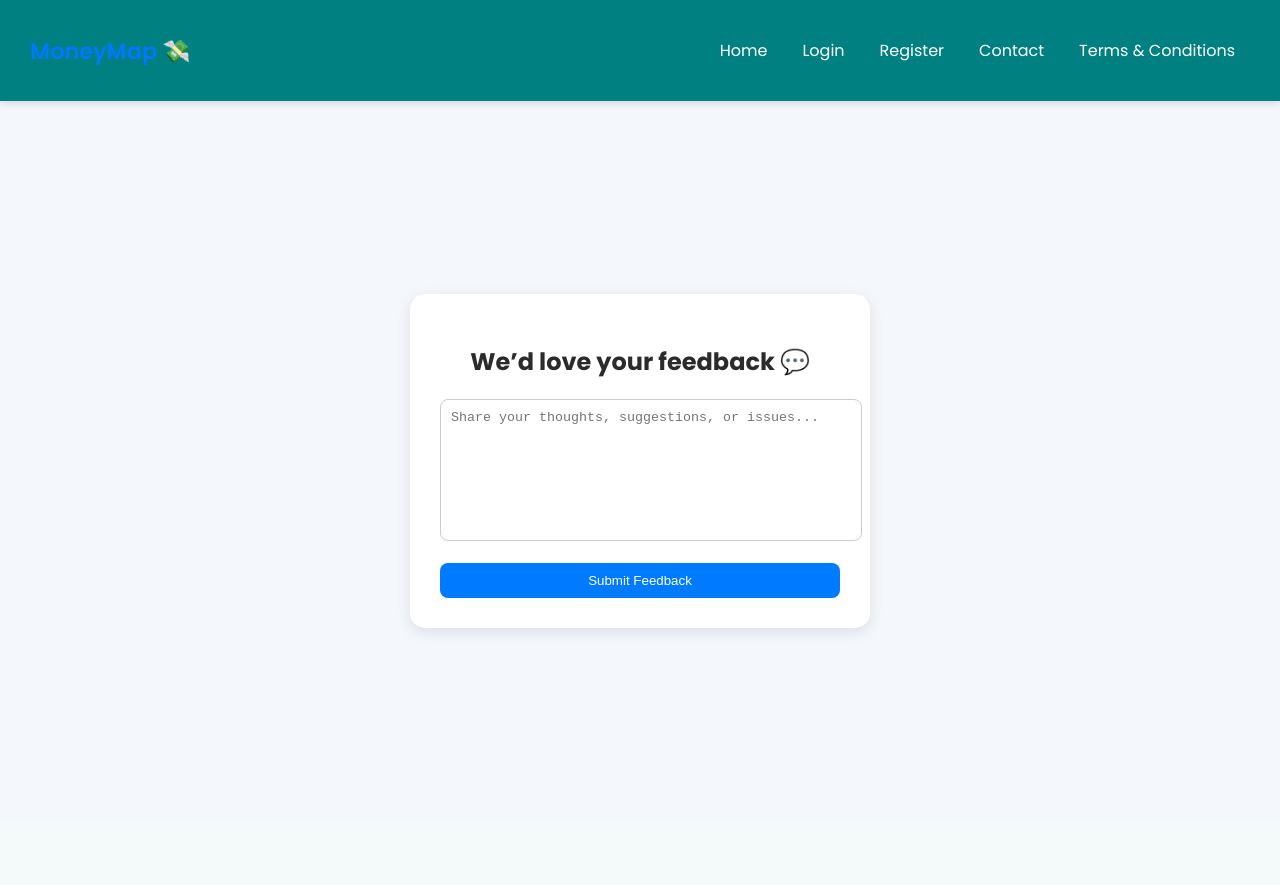
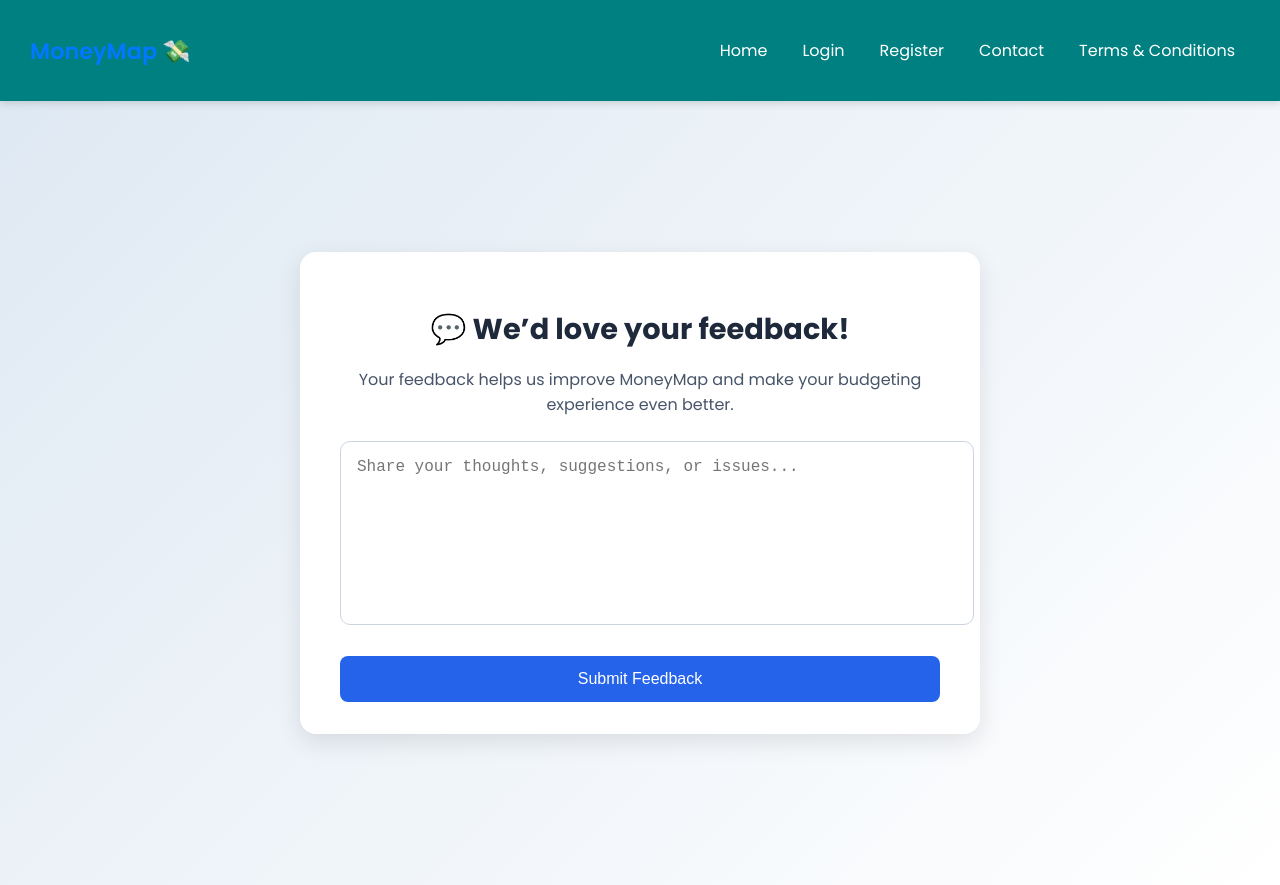
Before and after one commit to Harshil0801/Studio5-MoneyMap, a React (Create React App) app: page /feedback in a window 1280 px wide. Before the commit the page ends 821 px from the top, so only its background shows below. Built offline with nearby package versions, Linux system fonts and the light colour scheme; no server answers.

Commit message:
Completed database integration for feedback.js

```diff
--- a/src/pages/Feedback.js
+++ b/src/pages/Feedback.js
@@ -6,6 +6,7 @@ import "../styles/Feedback.css";
 function Feedback() {
   const [message, setMessage] = useState("");
   const [loading, setLoading] = useState(false);
+  const [success, setSuccess] = useState(false);
 
   const handleSubmit = async (e) => {
     e.preventDefault();
@@ -22,11 +23,12 @@ function Feedback() {
         status: "pending",
       });
 
-      alert("Thank you for your feedback!");
+      setSuccess(true);
       setMessage("");
+      setTimeout(() => setSuccess(false), 3000); // Hide message after 3s
     } catch (error) {
       console.error("Error submitting feedback:", error);
-      alert("Failed to submit feedback. Please try again.");
+      alert("⚠️ Failed to submit feedback. Please try again.");
     } finally {
       setLoading(false);
     }
@@ -34,19 +36,33 @@ function Feedback() {
 
   return (
     <div className="feedback-page">
-      <div className="feedback-container">
-        <h2>We’d love your feedback 💬</h2>
+      <div className="feedback-card">
+        <h2 className="feedback-title">💬 We’d love your feedback!</h2>
+        <p className="feedback-subtitle">
+          Your feedback helps us improve MoneyMap and make your budgeting experience even better.
+        </p>
+
         <form onSubmit={handleSubmit}>
           <textarea
+            className="feedback-textarea"
             placeholder="Share your thoughts, suggestions, or issues..."
             value={message}
             onChange={(e) => setMessage(e.target.value)}
             required
           ></textarea>
-          <button type="submit" disabled={loading}>
+
+          <button
+            type="submit"
+            className="feedback-btn"
+            disabled={loading}
+          >
             {loading ? "Submitting..." : "Submit Feedback"}
           </button>
         </form>
+
+        {success && (
+          <p className="feedback-success">✅ Thank you! Your feedback has been submitted.</p>
+        )}
       </div>
     </div>
   );
--- a/src/styles/Feedback.css
+++ b/src/styles/Feedback.css
@@ -2,44 +2,100 @@
   display: flex;
   justify-content: center;
   align-items: center;
-  height: 90vh;
-  background-color: #f4f7fc;
+  min-height: 90vh;
+  background: linear-gradient(135deg, #dfe9f3 0%, #ffffff 100%);
+  padding: 2rem;
 }
 
-.feedback-container {
-  width: 400px;
-  padding: 30px;
+.feedback-card {
   background: white;
-  border-radius: 15px;
-  box-shadow: 0 4px 15px rgba(0,0,0,0.1);
+  width: 100%;
+  max-width: 600px;
+  border-radius: 1rem;
+  box-shadow: 0 8px 25px rgba(0, 0, 0, 0.1);
+  padding: 2rem 2.5rem;
   text-align: center;
+  transition: transform 0.3s ease;
 }
 
-.feedback-container h2 {
-  margin-bottom: 20px;
-  color: #2b2b2b;
+.feedback-card:hover {
+  transform: translateY(-5px);
 }
 
-textarea {
-  width: 100%;
-  height: 120px;
-  padding: 10px;
-  border-radius: 8px;
-  border: 1px solid #ccc;
-  resize: none;
-  margin-bottom: 15px;
+.feedback-title {
+  font-size: 1.8rem;
+  font-weight: 700;
+  color: #1e293b;
+  margin-bottom: 0.5rem;
 }
 
-button {
-  background-color: #007bff;
+.feedback-subtitle {
+  font-size: 1rem;
+  color: #475569;
+  margin-bottom: 1.5rem;
+}
+
+.feedback-textarea {
+  width: 100%;
+  height: 150px;
+  padding: 1rem;
+  font-size: 1rem;
+  border: 1.5px solid #cbd5e1;
+  border-radius: 10px;
+  resize: none;
+  transition: border 0.2s ease;
+}
+
+.feedback-textarea:focus {
+  border-color: #2563eb;
+  outline: none;
+  box-shadow: 0 0 0 3px rgba(37, 99, 235, 0.15);
+}
+
+.feedback-btn {
+  margin-top: 1.5rem;
+  width: 100%;
+  background: #2563eb;
   color: white;
   border: none;
-  padding: 10px 15px;
+  padding: 0.9rem;
+  font-size: 1rem;
   border-radius: 8px;
   cursor: pointer;
-  width: 100%;
+  transition: all 0.3s ease;
 }
 
-button:hover {
-  background-color: #0056b3;
+.feedback-btn:hover {
+  background: #1d4ed8;
+  transform: scale(1.02);
 }
+
+.feedback-btn:disabled {
+  background: #9ca3af;
+  cursor: not-allowed;
+}
+
+.feedback-success {
+  margin-top: 1.2rem;
+  font-size: 1rem;
+  color: #16a34a;
+  background: #dcfce7;
+  padding: 0.7rem;
+  border-radius: 8px;
+  animation: fadeIn 0.4s ease;
+}
+
+@keyframes fadeIn {
+  from { opacity: 0; transform: translateY(10px); }
+  to { opacity: 1; transform: translateY(0); }
+}
+
+/* Responsive */
+@media (max-width: 480px) {
+  .feedback-card {
+    padding: 1.5rem;
+  }
+  .feedback-title {
+    font-size: 1.5rem;
+  }
+}
```
